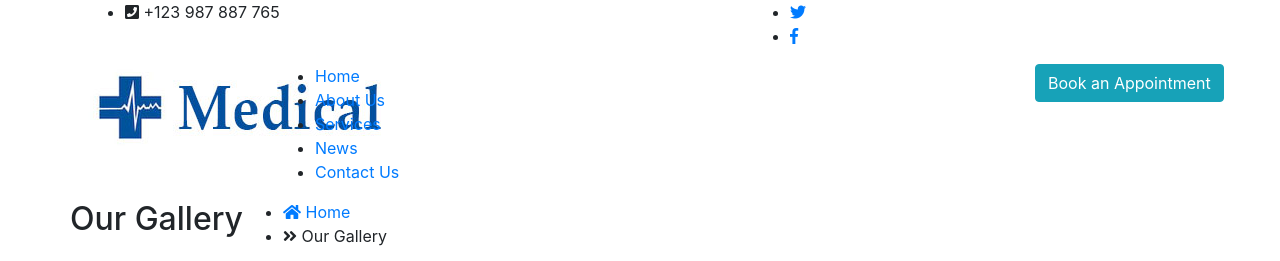
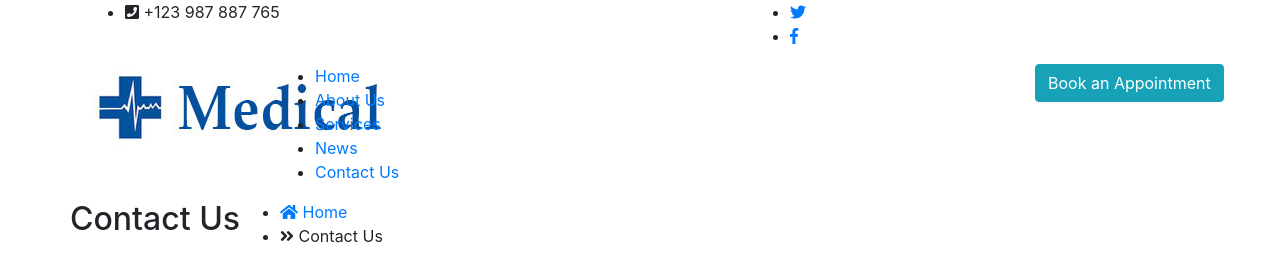
Before and after one commit to gozygreg/carecardio-health, a Django app: page /contact_us.html in a window 1280 px wide. Shown: the part 24-285 px from the top of the page. Run offline with Django 4.2, Linux system fonts and the light colour scheme; some libraries are stand-ins or nearby versions.

Commit message:
correct typos

```diff
--- a/carecardio/home/templates/home/about_us.html
+++ b/carecardio/home/templates/home/about_us.html
@@ -10,7 +10,7 @@
                        <div class="row">
                            <h2>About Dil Homeopathy Clinic</h2>
                            <ul>
-                               <li> <a href="#"><i class="fas fa-home"></i> Home</a></li>
+                               <li> <a href="{% url 'home' %}"><i class="fas fa-home"></i> Home</a></li>
                                <li><i class="fas fa-angle-double-right"></i> About Us</li>
                            </ul>
                        </div>
--- a/carecardio/home/templates/home/contact_us.html
+++ b/carecardio/home/templates/home/contact_us.html
@@ -7,10 +7,10 @@
 <div class="page-nav no-margin row">
     <div class="container">
         <div class="row">
-            <h2>Our Gallery</h2>
+            <h2>Contact Us</h2>
             <ul>
                 <li> <a href="{% url 'home' %}"><i class="fas fa-home"></i> Home</a></li>
-                <li><i class="fas fa-angle-double-right"></i> Our Gallery</li>
+                <li><i class="fas fa-angle-double-right"></i> Contact Us</li>
             </ul>
         </div>
     </div>
--- a/carecardio/home/templates/home/services.html
+++ b/carecardio/home/templates/home/services.html
@@ -8,7 +8,7 @@
                        <div class="row">
                            <h2>Our Services</h2>
                            <ul>
-                               <li> <a href="#"><i class="fas fa-home"></i> Home</a></li>
+                               <li> <a href="{% url 'home' %}"><i class="fas fa-home"></i> Home</a></li>
                                <li><i class="fas fa-angle-double-right"></i> Our Services</li>
                            </ul>
                        </div>
```
